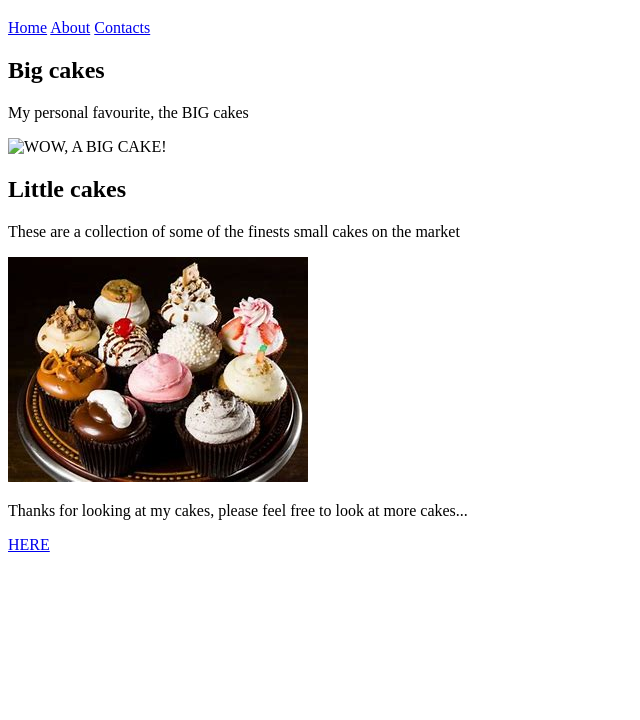
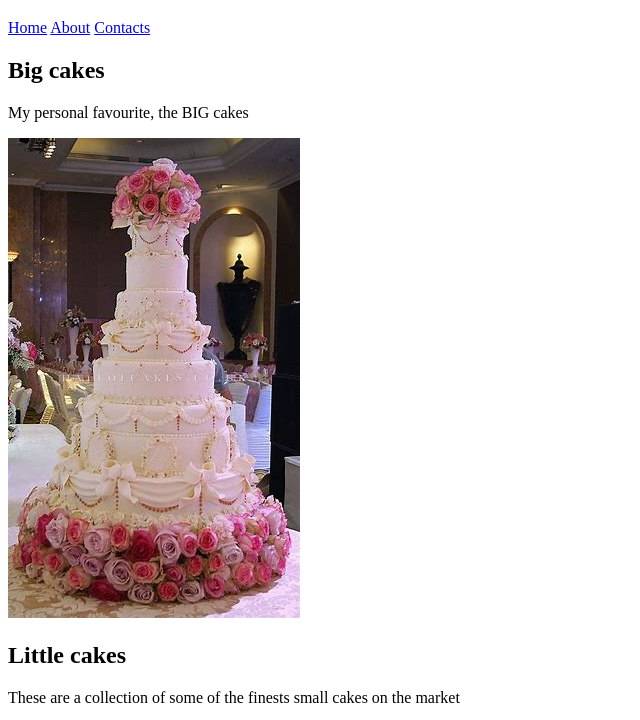
Before and after one commit to DMU-P2586650/A-Page-about-Cakes, a plain HTML site: page index.html in a window 1280 px wide. Shown: the part 61-781 px from the top of the page, without its empty margins (0-640 px from the left). Drawn offline with Linux system fonts and the light colour scheme.

Commit message:
Add files via upload

```diff
--- a/index.html
+++ b/index.html
@@ -15,7 +15,7 @@
     <div>
       <h2>Big cakes</h2>
       <p>My personal favourite, the BIG cakes</p>
-      <img style="max-width: 100%" src="img/tall cake.html" alt="WOW, A BIG CAKE!">
+      <img style="max-width: 100%" src="img/tall cake.jpg" alt="WOW, A BIG CAKE!">
     </div>
     <div>
       <h2>Little cakes</h2>
```
